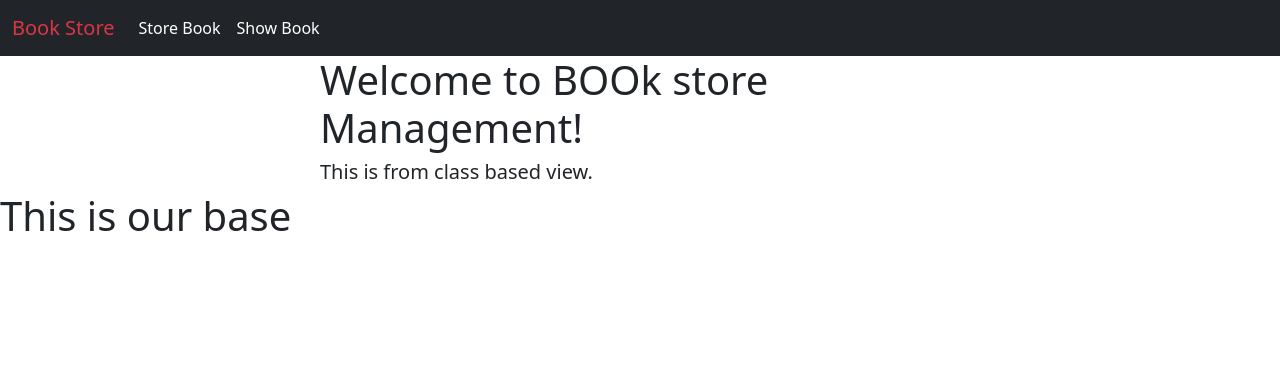
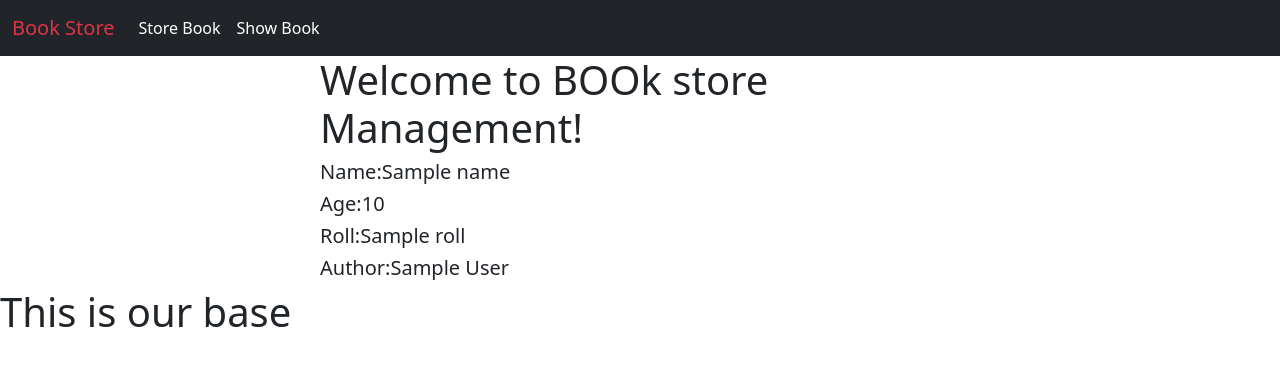
Before and after one commit to tanverrana/django-book-store, a Django app: template book/templates/home.html in a window 1280 px wide. Shown: the top 366 px of the page. Run offline with Django 4.2, Linux system fonts and the light colour scheme; the template is opened without the code that fills it: most values are stand-ins (such as "Sample title", 1, 10 or a date in 2020); some libraries are stand-ins or nearby versions.

Commit message:
working template view

```diff
--- a/book/templates/home.html
+++ b/book/templates/home.html
@@ -3,6 +3,9 @@
 {% block content %}
 <div style="width: 50%; margin:auto">
     <h1>Welcome to BOOk store Management!</h1>
-    <h5>This is from class based view.</h5>
+    <h5>Name:{{name}}</h5>
+    <h5>Age:{{age}}</h5>
+    <h5>Roll:{{roll}}</h5>
+    <h5>Author:{{author}}</h5>
 </div>
 {% endblock %}
--- a/book/urls.py
+++ b/book/urls.py
@@ -3,7 +3,9 @@ from django.urls import path
 from . import views
 urlpatterns = [
     # path('', home),
-    path('', views.TemplateView.as_view(template_name='home.html')),
+    # path('', views.TemplateView.as_view(template_name='home.html')),
+    path('<int:roll>/', views.MyTemplateView.as_view(),
+         {'author': 'Rana'}, name='homepage'),
     path('store_new_book/', views.store_book, name='storebook'),
     path('show_books/', views.show_books, name='show_books'),
     path('edit_book/<int:id>', views.edit_book, name='edit_book'),
```
Also changed, not shown: book/views.py (+11 -1 lines).
